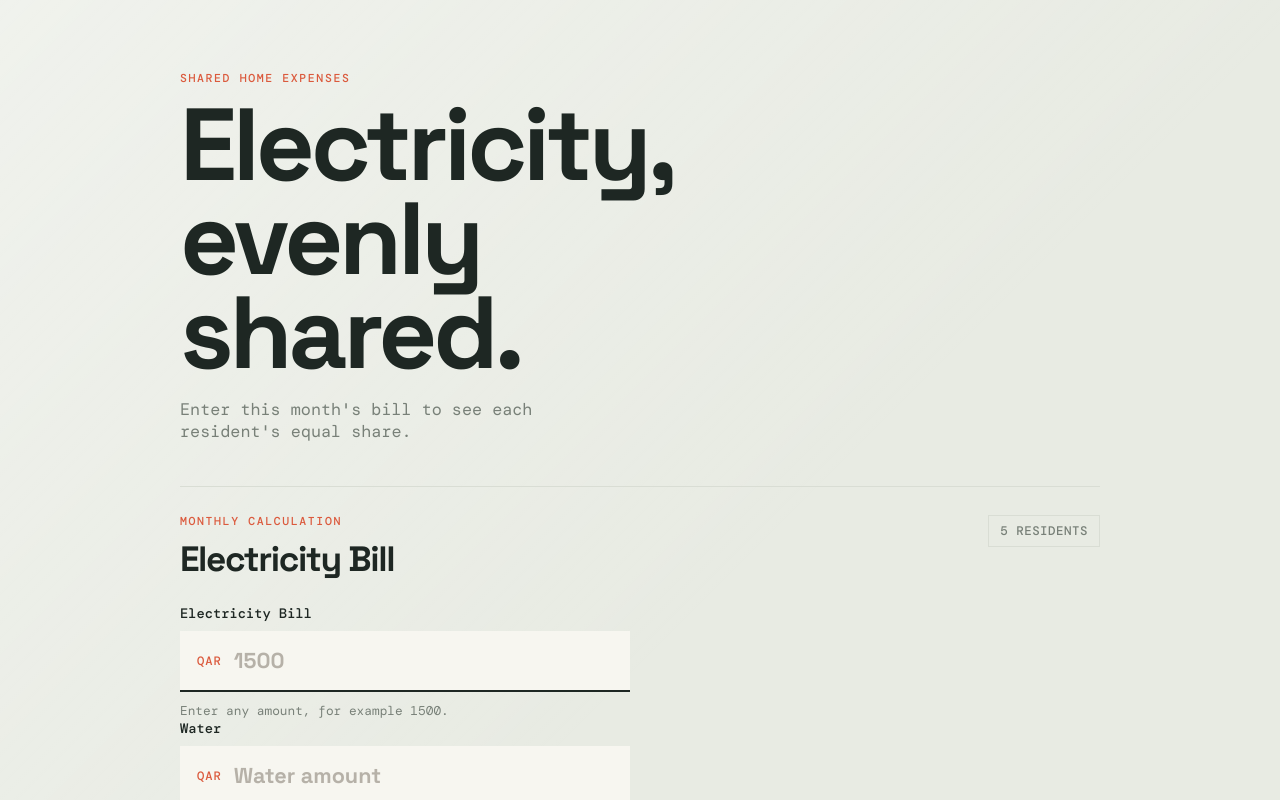
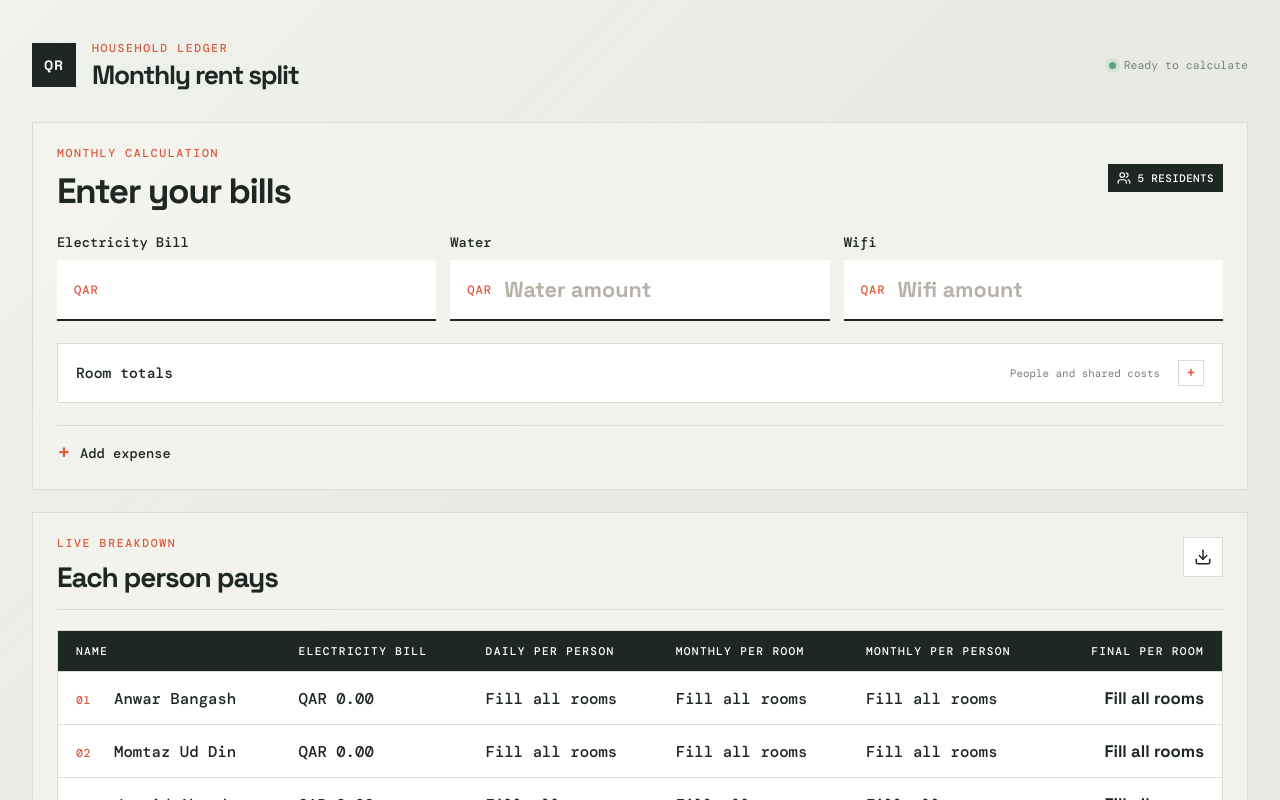
Before and after one commit to fazalhadi26/qatar-rent-project, a React (Vite) app: page / in a window 1280 px wide. Shown: the top 800 px of the page. Built offline with nearby package versions, Linux system fonts and the light colour scheme.

Commit message:
first-commit

```diff
--- a/package.json
+++ b/package.json
@@ -10,6 +10,9 @@
     "preview": "vite preview"
   },
   "dependencies": {
+    "jspdf": "^4.2.1",
+    "jspdf-autotable": "^5.0.8",
+    "lucide-react": "^1.41.0",
     "react": "^19.2.8",
     "react-dom": "^19.2.8"
   },
--- a/src/App.css
+++ b/src/App.css
@@ -23,14 +23,25 @@ h2 { margin-bottom: 0; font-size: clamp(1.6rem, 3vw, 2.2rem); line-height: 1; }
 input { width: 100%; min-width: 0; padding: 16px 17px 16px 12px; border: 0; outline: 0; background: transparent; color: var(--ink); font: 700 1.35rem var(--heading); }
 input::placeholder { color: #b6b1a8; }
 .input-hint { margin: 10px 0 0; color: var(--muted); font-size: 0.8rem; }
-.room-bills { margin-top: 26px; border-top: 1px solid var(--line); padding-top: 18px; }
-.room-bills summary { color: var(--ink); cursor: pointer; font-size: 0.86rem; font-weight: 700; }
-.room-bill-list { display: grid; gap: 10px; margin-top: 16px; }
-.room-bill { display: grid; grid-template-columns: minmax(150px, 1fr) 150px 160px 160px 160px; align-items: center; gap: 14px; padding: 10px 12px; border: 1px solid var(--line); color: var(--ink); font-size: 0.82rem; font-weight: 700; }
-.room-bill input { width: 150px; padding: 10px; border: 1px solid var(--line); background: var(--paper); font-size: 0.85rem; }
-.room-share-value { display: flex; flex-direction: column; gap: 4px; color: var(--ink); font-family: var(--heading); font-size: 0.8rem; font-weight: 700; }
+.room-bills { margin-top: 26px; border: 1px solid var(--line); background: #fff; }
+.room-bills summary { display: flex; align-items: center; justify-content: space-between; gap: 18px; padding: 16px 18px; color: var(--ink); cursor: pointer; font-size: 0.92rem; font-weight: 700; list-style: none; }
+.room-bills summary::-webkit-details-marker { display: none; }
+.room-bills summary::after { content: '+'; display: grid; width: 24px; height: 24px; place-items: center; border: 1px solid var(--line); color: var(--accent); font: 500 1rem/1 var(--heading); }
+.room-bills[open] summary { border-bottom: 1px solid var(--line); }
+.room-bills[open] summary::after { content: '−'; }
+.room-bills summary small { margin-left: auto; color: var(--muted); font: 400 0.68rem var(--body); }
+.room-bill-head, .room-bill { display: grid; grid-template-columns: repeat(5, minmax(0, 1fr)); align-items: center; gap: 14px; }
+.room-bill-head { padding: 11px 16px; background: var(--ink); color: #fff; font-size: 0.61rem; font-weight: 700; letter-spacing: 0.08em; text-transform: uppercase; }
+.room-bill-list { display: grid; gap: 1px; background: var(--line); }
+.room-bill { padding: 12px 16px; background: #fff; color: var(--ink); font-size: 0.8rem; font-weight: 700; }
+.room-bill:hover { background: #fcfbf6; }
+.room-bill input { width: 100%; padding: 10px 11px; border: 1px solid var(--line); background: var(--paper); font-size: 0.85rem; }
+.room-bill input:focus { border-color: var(--accent); box-shadow: 0 0 0 3px rgba(219, 90, 61, 0.12); }
+.room-name { overflow: hidden; text-overflow: ellipsis; white-space: nowrap; }
+.people-input { border-left: 3px solid var(--accent) !important; }
+.room-share-value { display: flex; flex-direction: column; gap: 4px; color: var(--ink); font-family: var(--heading); font-size: 0.78rem; font-weight: 700; }
 .room-share-value small { color: var(--muted); font: 700 0.63rem var(--body); letter-spacing: 0.05em; text-transform: uppercase; }
-.room-share-counts { display: flex; justify-content: space-between; gap: 16px; margin-top: 16px; padding-top: 14px; border-top: 1px solid var(--line); color: var(--muted); font-size: 0.76rem; }
+.room-share-counts { display: flex; justify-content: space-between; gap: 16px; padding: 13px 16px; border-top: 1px solid var(--line); background: #fbfaf5; color: var(--muted); font-size: 0.76rem; }
 .room-share-counts strong { color: var(--ink); font-family: var(--heading); }
 .results { padding-top: 28px; }
 .share-total { color: var(--accent); font-family: var(--heading); font-size: 1.25rem; letter-spacing: -0.02em; white-space: nowrap; }
@@ -265,3 +276,80 @@ td:last-child { font-family: var(--heading); font-size: 1.05rem; }
   .room-share-row { align-items: flex-start; flex-direction: column; gap: 8px; }
   .room-share-row strong { text-align: left; }
 }
+
+/* Workspace layout */
+.app-shell {
+  width: min(100% - 64px, 1440px);
+  padding: 42px 0 64px;
+}
+
+.app-header {
+  display: flex;
+  align-items: center;
+  gap: 16px;
+  margin-bottom: 34px;
+}
+
+.app-header h1 {
+  margin: 0;
+  font-size: 1.65rem;
+  line-height: 1;
+  letter-spacing: -0.05em;
+}
+
+.app-header .eyebrow { margin-bottom: 6px; }
+.brand-mark { display: grid; width: 44px; height: 44px; place-items: center; background: var(--ink); color: #fff; font: 700 0.85rem var(--heading); letter-spacing: 0.08em; }
+.header-meta { display: flex; align-items: center; gap: 8px; margin-left: auto; color: var(--muted); font-size: 0.72rem; }
+.status-dot { width: 7px; height: 7px; border-radius: 50%; background: #56a779; box-shadow: 0 0 0 4px rgba(86, 167, 121, 0.13); }
+.workspace { display: grid; grid-template-columns: minmax(0, 1fr); align-items: start; gap: 22px; }
+.panel { border: 1px solid var(--line); background: rgba(247, 246, 240, 0.72); }
+.bill-panel { padding: 24px; }
+.results { min-width: 0; padding: 24px; }
+.panel-heading { align-items: center; }
+.panel-tag { display: inline-flex; align-items: center; gap: 6px; padding: 7px 9px; background: var(--ink); color: #fff; font-size: 0.68rem; font-weight: 700; letter-spacing: 0.04em; text-transform: uppercase; white-space: nowrap; }
+.bill-form { max-width: none; margin-top: 25px; }
+.bill-input-grid { display: grid; grid-template-columns: repeat(3, minmax(0, 1fr)); gap: 14px; }
+.bill-field label { margin-top: 0; }
+.bill-field .input-hint { margin-bottom: 0; }
+.bill-form > label { margin-top: 18px; }
+.bill-form > label:first-of-type { margin-top: 0; }
+.input-wrap { background: #fff; }
+.room-bills, .add-expense { margin-top: 22px; }
+.room-bill, .room-bill-head { grid-template-columns: repeat(5, minmax(0, 1fr)); }
+.room-share-counts { flex-direction: column; }
+.add-expense-fields { grid-template-columns: minmax(0, 1fr) minmax(0, 1fr) auto; }
+.add-button { display: inline-flex; align-items: center; justify-content: center; gap: 7px; width: 100%; }
+.results-heading { padding-bottom: 18px; border-bottom: 1px solid var(--line); }
+.results-heading h2 { font-size: 1.75rem; }
+.icon-button { display: inline-grid; width: 40px; height: 40px; place-items: center; border: 1px solid var(--line); background: #fff; color: var(--ink); cursor: pointer; transition: background 160ms ease, color 160ms ease, border-color 160ms ease; }
+.icon-button:hover, .icon-button:focus-visible { border-color: var(--ink); background: var(--ink); color: #fff; }
+.table-wrap { margin-top: 20px; border: 1px solid var(--line); background: #fff; }
+table { min-width: 880px; }
+th { padding-top: 13px; padding-bottom: 13px; background: var(--ink); color: #fff; }
+td { padding-top: 15px; padding-bottom: 15px; }
+tbody tr:hover td { background: #fbfaf5; }
+.bill-summary { margin-top: 20px; }
+.summary-item { background: #fff; }
+.overall-total { background: #000; }
+.room-share-counts { margin-top: 14px; }
+
+@media (max-width: 960px) {
+  .app-shell { width: min(100% - 36px, 760px); }
+  .workspace { grid-template-columns: 1fr; }
+  .bill-form { max-width: 560px; }
+  .bill-input-grid { grid-template-columns: repeat(3, minmax(0, 1fr)); }
+  .room-bill, .room-bill-head { grid-template-columns: repeat(5, minmax(0, 1fr)); }
+  .add-expense-fields { grid-template-columns: 1fr 1fr auto; }
+}
+
+@media (max-width: 600px) {
+  .app-shell { width: min(100% - 24px, 560px); padding-top: 24px; }
+  .app-header { align-items: flex-start; }
+  .header-meta { display: none; }
+  .bill-panel, .results { padding: 18px; }
+  .panel-heading, .results-heading { flex-direction: row; }
+  .bill-input-grid { grid-template-columns: 1fr; }
+  .room-bill { grid-template-columns: 1fr; }
+  .room-bill-head { display: none; }
+  .add-expense-fields { grid-template-columns: 1fr; }
+}
--- a/src/App.tsx
+++ b/src/App.tsx
@@ -1,4 +1,7 @@
 import { useState } from 'react'
+import { Download, Plus, Users } from 'lucide-react'
+import { jsPDF } from 'jspdf'
+import autoTable from 'jspdf-autotable'
 import './App.css'
 
 const residents = [
@@ -59,26 +62,68 @@ function App() {
       maximumFractionDigits: 2,
     }).format(amount)
 
+  const downloadPdf = () => {
+    const document = new jsPDF({ orientation: 'landscape' })
+    const tableBody = residents.map((resident, index) => {
+      const roomPeopleCount = Number(roomPeople[index]) || 0
+      const monthlyRoom = allRoomsFilled ? roomPeopleCount * monthlyPerPerson : 0
+      const finalRoom = individualShare + monthlyRoom
+
+      return [
+        resident,
+        `QAR ${formatAmount(individualShare)}`,
+        allRoomsFilled ? `QAR ${formatAmount(dailyPerPerson)}` : 'Fill all rooms',
+        allRoomsFilled ? `QAR ${formatAmount(monthlyRoom)}` : 'Fill all rooms',
+        allRoomsFilled ? `QAR ${formatAmount(monthlyPerPerson)}` : 'Fill all rooms',
+        allRoomsFilled ? `QAR ${formatAmount(finalRoom)}` : 'Fill all rooms',
+      ]
+    })
+
+    document.setFontSize(18)
+    document.text('Qatar Rent | Monthly Results', 14, 18)
+    document.setFontSize(9)
+    document.setTextColor(105, 113, 108)
+    document.text(`Generated ${new Date().toLocaleDateString('en-GB')}`, 14, 25)
+    autoTable(document, {
+      startY: 32,
+      head: [['Name', 'Electricity Bill', 'Daily / person', 'Monthly / room', 'Monthly / person', 'Final / room']],
+      body: tableBody,
+      foot: [['Total', `QAR ${formatAmount(billAmount)}`, '', '', '', `QAR ${formatAmount(overallTotal)}`]],
+      theme: 'grid',
+      headStyles: { fillColor: [30, 39, 35], textColor: [255, 255, 255] },
+      footStyles: { fillColor: [219, 90, 61], textColor: [255, 255, 255], fontStyle: 'bold' },
+      styles: { fontSize: 8, cellPadding: 4 },
+    })
+    document.save('qatar-rent-monthly-results.pdf')
+  }
+
   return (
     <main className="app-shell">
-      <section className="intro">
-        <p className="eyebrow">Shared home expenses</p>
-        <h1>Electricity, evenly shared.</h1>
-        <p className="subtitle">
-          Enter this month&apos;s bill to see each resident&apos;s equal share.
-        </p>
-      </section>
+      <header className="app-header">
+        <div className="brand-mark" aria-hidden="true">QR</div>
+        <div>
+          <p className="eyebrow">Household ledger</p>
+          <h1>Monthly rent split</h1>
+        </div>
+        <div className="header-meta">
+          <span className="status-dot" aria-hidden="true" />
+          <span>Ready to calculate</span>
+        </div>
+      </header>
 
-      <section className="bill-panel" aria-labelledby="bill-heading">
+      <div className="workspace">
+      <section className="bill-panel panel" aria-labelledby="bill-heading">
         <div className="panel-heading">
           <div>
             <p className="eyebrow">Monthly calculation</p>
-            <h2 id="bill-heading">Electricity Bill</h2>
+            <h2 id="bill-heading">Enter your bills</h2>
           </div>
-          <span className="resident-count">{residents.length} residents</span>
+          <span className="panel-tag"><Users size={14} /> {residents.length} residents</span>
         </div>
 
         <form className="bill-form" onSubmit={(event) => event.preventDefault()}>
+          <div className="bill-input-grid">
+            <div className="bill-field">
               <label htmlFor="electricity-bill">Electricity Bill</label>
               <div className="input-wrap">
                 <span className="currency" aria-hidden="true">QAR</span>
@@ -89,14 +134,14 @@ function App() {
                   min="0"
                   step="0.01"
                   inputMode="decimal"
-              placeholder="1500"
+                  placeholder=""
                   value={electricityBill}
                   onChange={(event) => setElectricityBill(event.target.value)}
-              aria-describedby="bill-hint"
                 />
               </div>
-          <p className="input-hint" id="bill-hint">Enter any amount, for example 1500.</p>
+            </div>
 
+            <div className="bill-field">
               <label htmlFor="water-bill">Water</label>
               <div className="input-wrap">
                 <span className="currency" aria-hidden="true">QAR</span>
@@ -112,7 +157,9 @@ function App() {
                   onChange={(event) => setWaterBill(event.target.value)}
                 />
               </div>
+            </div>
 
+            <div className="bill-field">
               <label htmlFor="wifi-bill">Wifi</label>
               <div className="input-wrap">
                 <span className="currency" aria-hidden="true">QAR</span>
@@ -128,14 +175,27 @@ function App() {
                   onChange={(event) => setWifiBill(event.target.value)}
                 />
               </div>
+            </div>
+          </div>
 
           <details className="room-bills">
-            <summary>Room totals</summary>
+            <summary>
+              <span>Room totals</span>
+              <small>People and shared costs</small>
+            </summary>
+            <div className="room-bill-head" aria-hidden="true">
+              <span>Room</span>
+              <span>People</span>
+              <span>Monthly / person</span>
+              <span>Monthly / room</span>
+              <span>Daily / person</span>
+            </div>
             <div className="room-bill-list">
               {roomNames.map((roomName, index) => (
                 <div className="room-bill" key={roomName}>
-                  <span>{roomName}</span>
+                  <span className="room-name">{roomName}</span>
                   <input
+                    className="people-input"
                     id={`room-${index}`}
                     type="number"
                     min="0"
@@ -197,19 +257,21 @@ function App() {
                   onChange={(event) => setExpenseAmount(event.target.value)}
                 />
               </div>
-              <button type="button" className="add-button" onClick={addExpense}>Add</button>
+              <button type="button" className="add-button" onClick={addExpense}><Plus size={15} /> Add expense</button>
             </div>
           </details>
         </form>
       </section>
 
-      <section className="results" aria-labelledby="results-heading">
+      <section className="results panel" aria-labelledby="results-heading">
         <div className="results-heading">
           <div>
-            <p className="eyebrow">The split</p>
+            <p className="eyebrow">Live breakdown</p>
             <h2 id="results-heading">Each person pays</h2>
           </div>
-          <strong className="share-total">QAR {formatAmount(individualShare)}</strong>
+          <button className="icon-button" type="button" onClick={downloadPdf} title="Download results as PDF" aria-label="Download results as PDF">
+            <Download size={18} />
+          </button>
         </div>
 
         <div className="table-wrap">
@@ -275,6 +337,7 @@ function App() {
         )}
 
       </section>
+      </div>
     </main>
   )
 }
```
Also changed, not shown: 1 other file (tests, documents, lock files or other folders). Lines whose indentation alone changed are shown as unchanged.
